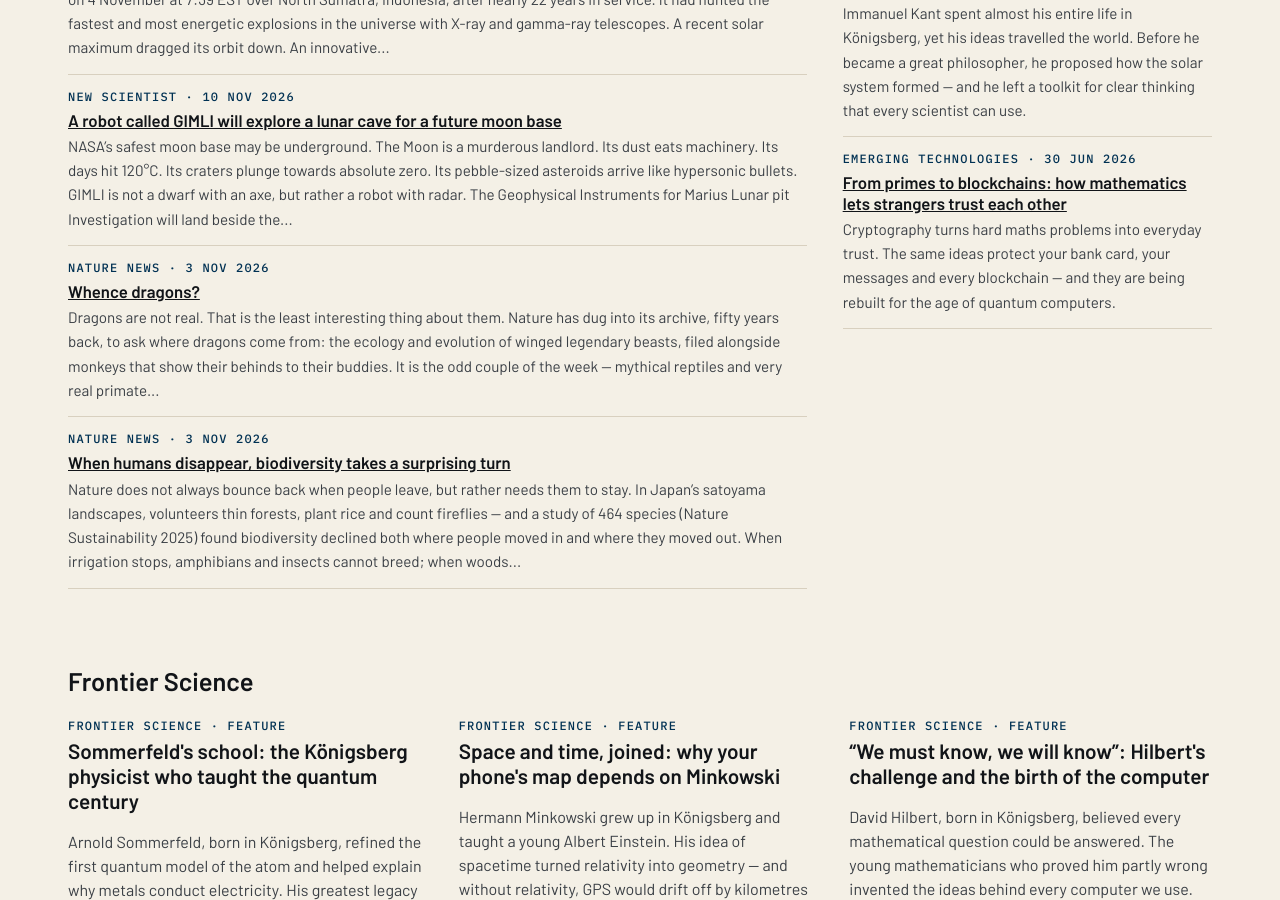
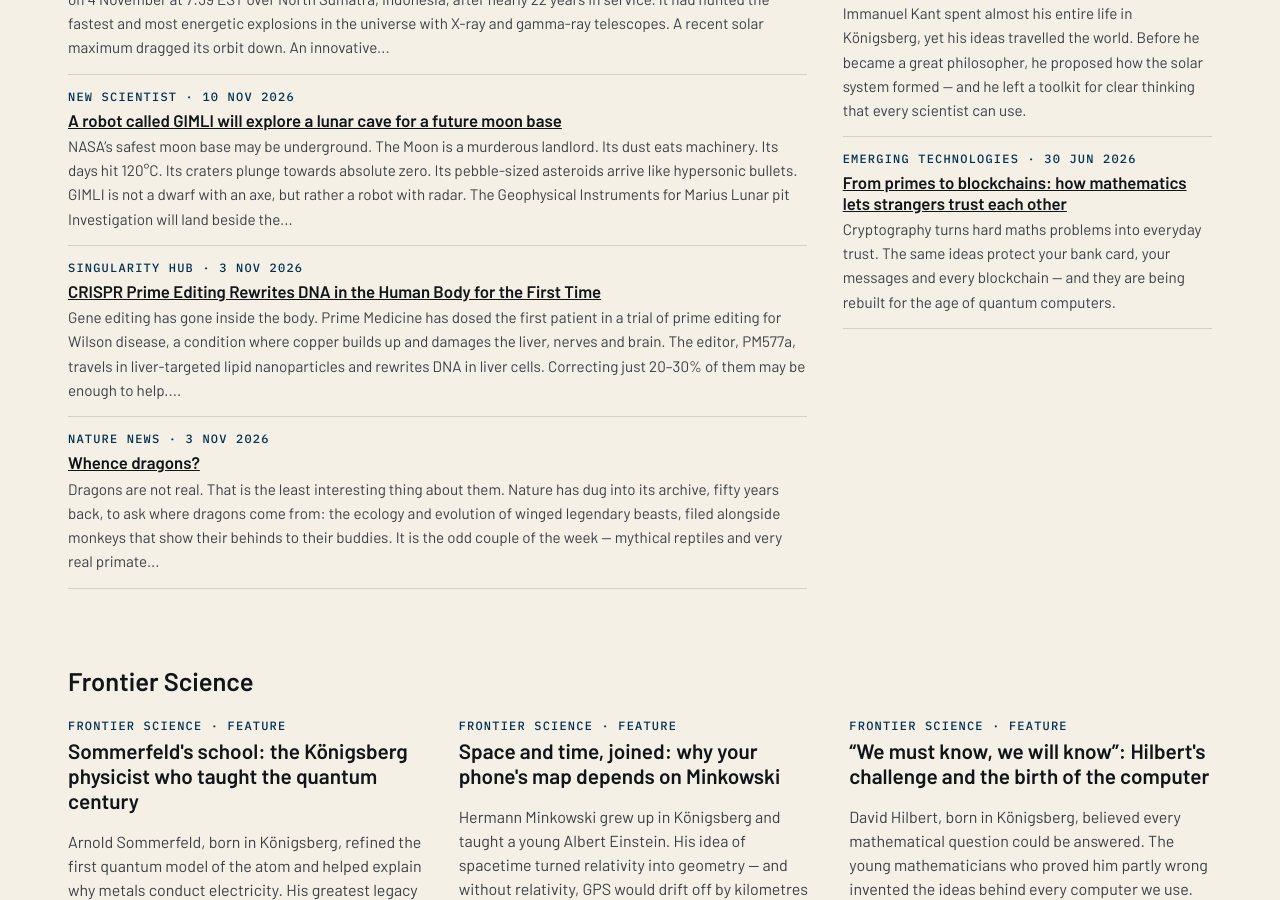
Before and after one commit to katz-news/katz.news, a Jekyll site: the page built from index.html, in a window 1280 px wide and 900 px high, scrolled down 1196 px. Built offline with Jekyll 4.4.1, drawn with Linux system fonts in a browser that asks for light colours.

```diff
--- a/_data/build.yml
+++ b/_data/build.yml
@@ -1 +1 @@
-published_at: 2026-11-06T15:27:45Z
+published_at: 2026-11-06T15:29:05Z
--- /dev/null
+++ b/_posts/briefs/2026-11-06-crispr-prime-editing-rewrites-dna-in-the-human-body-for-the.md
@@ -0,0 +1,9 @@
+---
+published: true
+title: CRISPR Prime Editing Rewrites DNA in the Human Body for the First Time
+date: 2026-11-03
+section: technology
+source_name: Singularity Hub
+source_url: https://singularityhub.com/2026/10/29/crispr-prime-editing-rewrites-dna-in-the-human-body-for-the-first-time/
+---
+Gene editing has gone inside the body. Prime Medicine has dosed the first patient in a trial of prime editing for Wilson disease, a condition where copper builds up and damages the liver, nerves and brain. The editor, PM577a, travels in liver-targeted lipid nanoparticles and rewrites DNA in liver cells. Correcting just 20–30% of them may be enough to help. In monkeys, one infusion edited half of liver cells. In mice, it corrected 80% with minimal off-target edits. The verdict is precisely prime: a word processor that could fix up to 89% of disease-causing variants, one infusion at a time.
```
